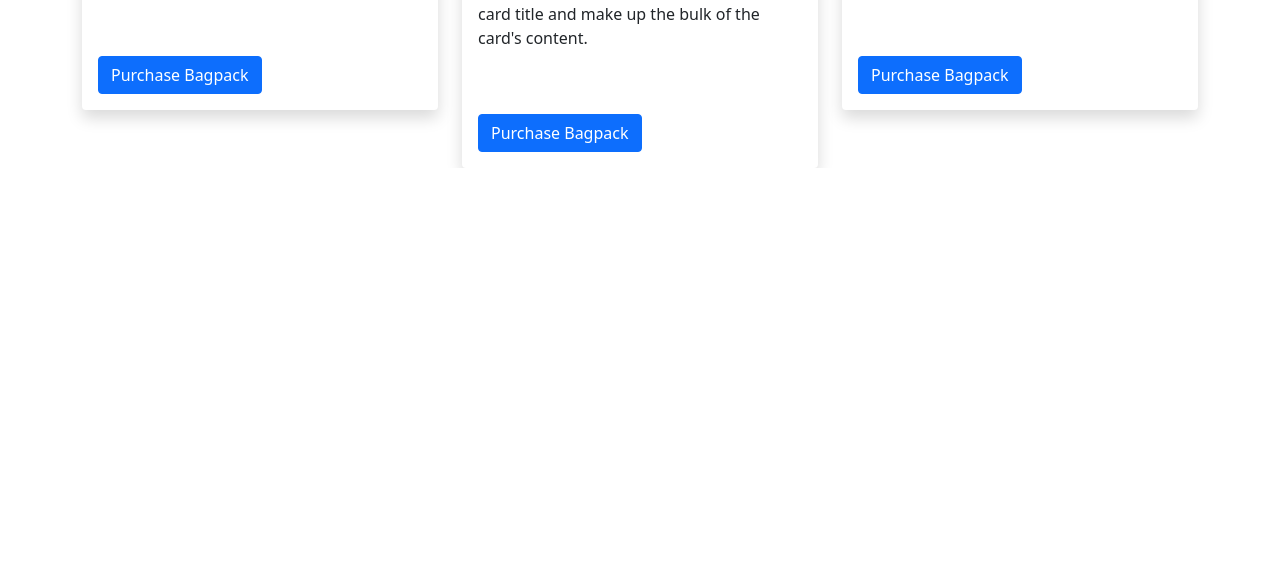
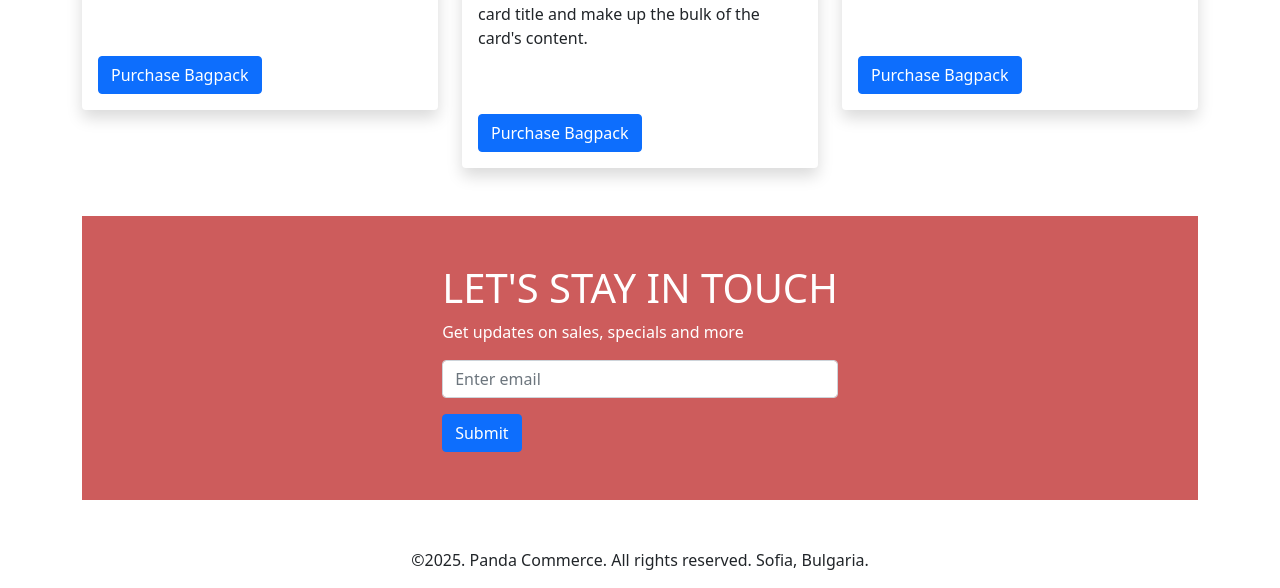
Before and after one commit to ashikurrahmanbd/panda-com-bs, a plain HTML site: page index.html in a window 1280 px wide. Shown: the part 1879-2467 px from the top of the page. Before the commit the page ends 2047 px from the top, so only its background shows below. Drawn offline with nearby package versions, Linux system fonts and the light colour scheme.

Commit message:
all the section completed

```diff
--- a/assets/css/style.css
+++ b/assets/css/style.css
@@ -9,3 +9,7 @@
 .slide-3{
         background-color: green;
 }
+
+.subscribe-content{
+        background-color: indianred;
+}
--- a/index.html
+++ b/index.html
@@ -8,8 +8,9 @@
         <title>Pand Com | A simple eCommerce Template using Bootstrap</title>
 
         <!-- Bootstrap CDN -->
-        <link href="https://cdn.jsdelivr.net/npm/bootstrap@5.0.2/dist/css/bootstrap.min.css" rel="stylesheet" integrity="sha384-EVSTQN3/azprG1Anm3QDgpJLIm9Nao0Yz1ztcQTwFspd3yD65VohhpuuCOmLASjC" crossorigin="anonymous"
-		/>
+        <link href="https://cdn.jsdelivr.net/npm/bootstrap@5.0.2/dist/css/bootstrap.min.css" rel="stylesheet"
+                integrity="sha384-EVSTQN3/azprG1Anm3QDgpJLIm9Nao0Yz1ztcQTwFspd3yD65VohhpuuCOmLASjC"
+                crossorigin="anonymous" />
 
         <!-- Main Css -->
         <link rel="stylesheet" href="assets/css/style.css">
@@ -174,30 +175,39 @@
                         <div class="row g-4">
                                 <div class="col-lg-4 col-md-6 col-12">
                                         <div class="card shadow border-0" style="">
-                                                <img class="card-img-top" src="assets/images/shoes/shoe-1.png" alt="Card image cap">
+                                                <img class="card-img-top" src="assets/images/shoes/shoe-1.png"
+                                                        alt="Card image cap">
                                                 <div class="card-body">
                                                         <h5 class="card-title"> Supply 350</h5>
-                                                        <p class="card-text">This is a wider card with supporting text below as a natural lead-in to additional content. This content is a little bit longer</p>
+                                                        <p class="card-text">This is a wider card with supporting text
+                                                                below as a natural lead-in to additional content. This
+                                                                content is a little bit longer</p>
                                                         <a href="#" class="btn btn-primary mt-5">Buy Now</a>
                                                 </div>
                                         </div>
                                 </div>
                                 <div class="col-lg-4 col-md-6 col-12">
                                         <div class="card shadow border-0" style="">
-                                                <img class="card-img-top" src="assets/images/shoes/shoe-2.png" alt="Card image cap">
+                                                <img class="card-img-top" src="assets/images/shoes/shoe-2.png"
+                                                        alt="Card image cap">
                                                 <div class="card-body">
                                                         <h5 class="card-title"> Nike 360</h5>
-                                                        <p class="card-text">This is a wider card with supporting text below as a natural lead-in to additional content. This content is a little bit longer</p>
+                                                        <p class="card-text">This is a wider card with supporting text
+                                                                below as a natural lead-in to additional content. This
+                                                                content is a little bit longer</p>
                                                         <a href="#" class="btn btn-primary mt-5">Buy Now</a>
                                                 </div>
                                         </div>
                                 </div>
                                 <div class="col-lg-4 col-md-6 col-12">
                                         <div class="card shadow border-0" style="">
-                                                <img class="card-img-top" src="assets/images/shoes/shoe-3.png" alt="Card image cap">
+                                                <img class="card-img-top" src="assets/images/shoes/shoe-3.png"
+                                                        alt="Card image cap">
                                                 <div class="card-body">
                                                         <h5 class="card-title"> Red Air Max</h5>
-                                                        <p class="card-text">This is a wider card with supporting text below as a natural lead-in to additional content. This content is a little bit longer</p>
+                                                        <p class="card-text">This is a wider card with supporting text
+                                                                below as a natural lead-in to additional content. This
+                                                                content is a little bit longer</p>
                                                         <a href="#" class="btn btn-primary mt-5">Buy Now</a>
                                                 </div>
                                         </div>
@@ -214,33 +224,42 @@
                         <div class="row">
                                 <div class="col-lg-4 .col-md-6 col-12">
                                         <div class="card border-0 shadow" style="">
-                                                <img class="card-img-top" src="assets/images/bags/bag-1.png" alt="Card image cap">
+                                                <img class="card-img-top" src="assets/images/bags/bag-1.png"
+                                                        alt="Card image cap">
                                                 <div class="card-body">
                                                         <h5 class="card-title">Red backpack</h5>
-                                                        <p class="card-text">Some quick example text to build on the card title and make up the bulk of the card's content.</p>
-                                                        <a href="#" class="btn btn-primary mt-5">Purchase  Bagpack</a>
+                                                        <p class="card-text">Some quick example text to build on the
+                                                                card title and make up the bulk of the card's content.
+                                                        </p>
+                                                        <a href="#" class="btn btn-primary mt-5">Purchase Bagpack</a>
                                                 </div>
                                         </div>
                                 </div>
 
                                 <div class="col-lg-4 .col-md-6 col-12">
                                         <div class="card border-0 shadow" style="">
-                                        <img class="card-img-top" src="assets/images/bags/bag-2.png" alt="Card image cap">
+                                                <img class="card-img-top" src="assets/images/bags/bag-2.png"
+                                                        alt="Card image cap">
                                                 <div class="card-body">
                                                         <h5 class="card-title">Red backpack</h5>
-                                                <p class="card-text">Some quick example text to build on the card title and make up the bulk of the card's content.</p>
-                                                <a href="#" class="btn btn-primary mt-5">Purchase  Bagpack</a>
+                                                        <p class="card-text">Some quick example text to build on the
+                                                                card title and make up the bulk of the card's content.
+                                                        </p>
+                                                        <a href="#" class="btn btn-primary mt-5">Purchase Bagpack</a>
                                                 </div>
                                         </div>
                                 </div>
 
                                 <div class="col-lg-4 .col-md-6 col-12">
                                         <div class="card border-0 shadow" style="">
-                                <img class="card-img-top" src="assets/images/bags/bag-3.png" alt="Card image cap">
+                                                <img class="card-img-top" src="assets/images/bags/bag-3.png"
+                                                        alt="Card image cap">
                                                 <div class="card-body">
                                                         <h5 class="card-title">Red backpack</h5>
-                                        <p class="card-text">Some quick example text to build on the card title and make up the bulk of the card's content.</p>
-                                        <a href="#" class="btn btn-primary mt-5">Purchase  Bagpack</a>
+                                                        <p class="card-text">Some quick example text to build on the
+                                                                card title and make up the bulk of the card's content.
+                                                        </p>
+                                                        <a href="#" class="btn btn-primary mt-5">Purchase Bagpack</a>
                                                 </div>
                                         </div>
                                 </div>
@@ -248,6 +267,44 @@
                 </div>
         </section>
         <!-- end of bag section -->
+
+        <!-- subsribe section -->
+        <section class="subscribe my-5">
+                <div class="container">
+                        <div class="row">
+                                <div class="col-12 col-md-12 col-lg-12">
+                                        <div class="subscribe-content p-5 d-flex align-items-center justify-content-center">
+                                                <div class="sub-form w-40 text-white">
+                                                        <h1>LET'S STAY IN TOUCH</h1>
+                                                        <p>Get updates on sales, specials and more</p>
+
+                                                        <form>
+                                                                <div class="form-group">
+                                                                        <input type="email" class="form-control"
+                                                                        id="exampleInputEmail1"
+                                                                        aria-describedby="emailHelp"
+                                                                        placeholder="Enter email">
+                                                                </div>
+                                                                <button type="submit" class="btn btn-primary mt-3">Submit</button>
+                                                         </form>
+                                                </div>
+                                        </div>
+                                </div>
+                        </div>
+                </div>
+        </section>
+        <!-- end of section -->
+        <footer class="copyright">
+                <div class="container">
+                        <div class="row">
+                                <div class="col-lg-12 col-md-12 col-12">
+                                        <div class="copyright-text text-center">
+                                                <p>©2025. Panda Commerce. All rights reserved. Sofia, Bulgaria.</p>
+                                        </div>
+                                </div>
+                        </div>
+                </div>
+        </footer>
 
 
         <!-- Bootstrap Js CDN -->
```
Lines whose indentation alone changed are shown as unchanged.
